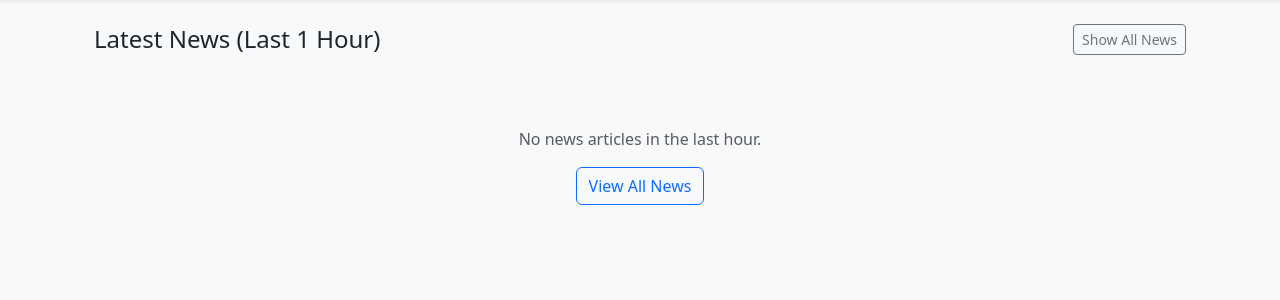
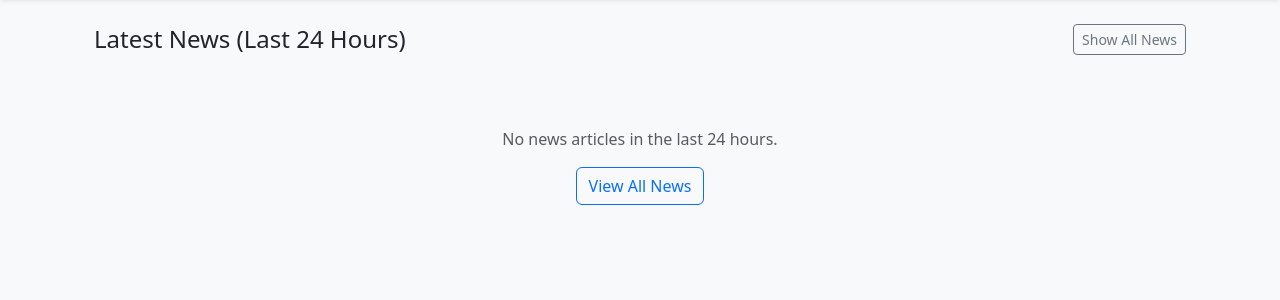
Before and after one commit to Mr-Rupesh/news, a Django app: page /articles/ in a window 1280 px wide. Shown: the part 56-356 px from the top of the page. Run offline with Django 5.2, Linux system fonts and the light colour scheme; the visitor is signed in with stand-in values (Sample User, id 1); data that the repository does not hold is empty; parts of the project's set-up code (start-up, migrations or seed data) failed here and were passed over.

Commit message:
Change filter to 24 hours

```diff
--- a/articles/views.py
+++ b/articles/views.py
@@ -22,9 +22,9 @@ class ArticleListView(LoginRequiredMixin, ListView):
         # If "all=1" is in query params, show all news
         if self.request.GET.get("all") == "1":
             return queryset
-        # Otherwise, filter to last 1 hour
-        one_hour_ago = timezone.now() - datetime.timedelta(hours=1)
-        return queryset.filter(published_at__gte=one_hour_ago)
+        # Otherwise, filter to last 24 hours
+        one_day_ago = timezone.now() - datetime.timedelta(days=1)
+        return queryset.filter(published_at__gte=one_day_ago)
 
 
 class CommentGet(DetailView):
--- a/templates/article_list.html
+++ b/templates/article_list.html
@@ -6,10 +6,10 @@
 <div class="container mt-4">
   <div class="d-flex justify-content-between align-items-center mb-4">
     <h4 class="mb-0">
-      {% if request.GET.all == "1" %}All News{% else %}Latest News (Last 1 Hour){% endif %}
+      {% if request.GET.all == "1" %}All News{% else %}Latest News (Last 24 Hours){% endif %}
     </h4>
     {% if request.GET.all == "1" %}
-      <a href="{% url 'article_list' %}" class="btn btn-outline-secondary btn-sm">Show Last 1 Hour</a>
+      <a href="{% url 'article_list' %}" class="btn btn-outline-secondary btn-sm">Show Last 24 Hours</a>
     {% else %}
       <a href="?all=1" class="btn btn-outline-secondary btn-sm">Show All News</a>
     {% endif %}
@@ -63,7 +63,7 @@
   </div>
   {% empty %}
   <div class="text-center text-muted py-5">
-    <p>No news articles in the last hour.</p>
+    <p>No news articles in the last 24 hours.</p>
     <p><a href="?all=1" class="btn btn-outline-primary">View All News</a></p>
   </div>
   {% endfor %}
```
